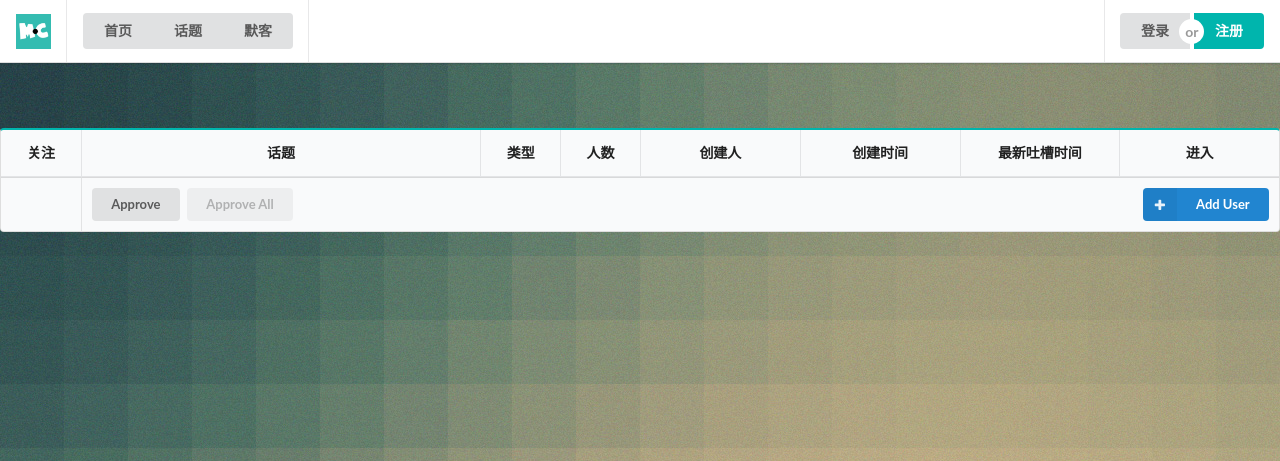
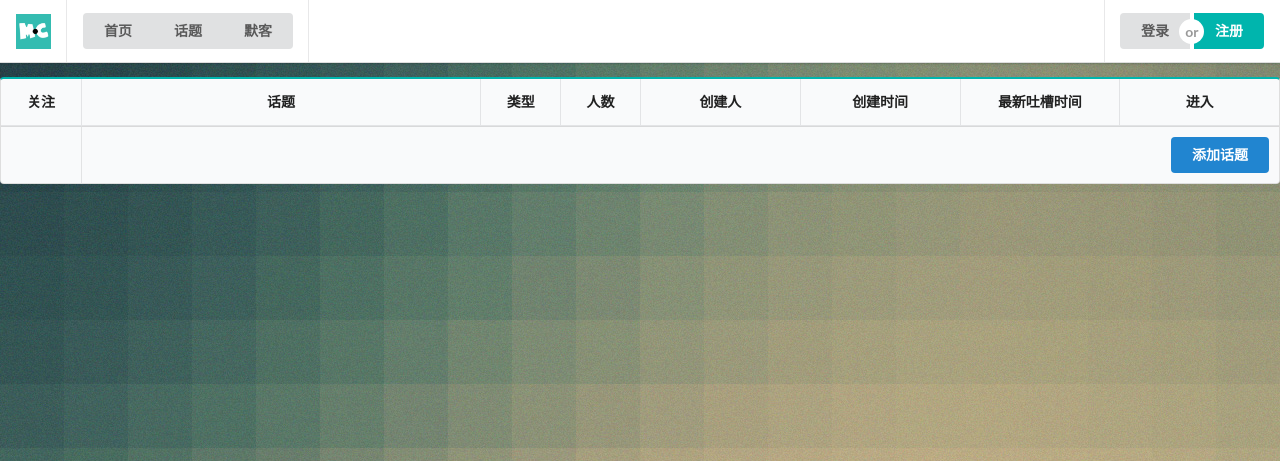
Before and after one commit to Feeeenng/Mocal, a Flask app: template mocal/templates/topic/topics.html in a window 1280 px wide. Shown: the top 461 px of the page. Run offline with Flask 2, Linux system fonts and the light colour scheme; the template is opened without the code that fills it, so the values that code supplies are empty; parts of the project's set-up code (start-up, migrations or seed data) failed here and were passed over; some libraries are stand-ins or nearby versions.

Commit message:
话题列表

```diff
--- a/mocal/templates/topic/topics.html
+++ b/mocal/templates/topic/topics.html
@@ -7,7 +7,7 @@
     <style>
     .qz {
         position: relative;
-        margin-top: 10%;
+        margin-top: 6%;
     }
 
     .ui.toggle.checkbox input:focus:checked~.box:before, .ui.toggle.checkbox input:focus:checked~label:before {
@@ -50,10 +50,25 @@
                 });
             });
 
-            $('.mark').click(function(){
+            $('.ui.checkbox').checkbox({
+                onChecked: function() {
+                    $(this).val('1');
                     var topic_id = $(this).parents('tr').attr('id');
+                    mark(topic_id)
+                },
+                onUnchecked: function() {
+                    $(this).val('0');
+                    var topic_id = $(this).parents('tr').attr('id');
+                    mark(topic_id)
+                }
+            });
+
+        });
+
+        function mark(topic_id){
             var data = {
-                    'topic_id': topic_id
+                'topic_id': topic_id,
+                'mark': true
             };
             var url = "{{ url_for('topic.mark') }}";
             $.ajax({
@@ -67,35 +82,20 @@
                         var is_marked = result['is_marked'];
                         var members = result['members'];
                         if(is_marked) {
-                                $('#mark'+topic_id).attr("class", "x ui tiny button mark").text("取消关注");
-                                $('#members').text(members);
+                            $('#members_'+topic_id).text(members);
                         }else{
-                                $('#mark'+topic_id).attr("class", "x ui tiny teal button mark").text("关注");
-                                $('#members').text(members);
+                            $('#members_'+topic_id).text(members);
                         }
                     }
                 }
             });
-            });
-
-            $('.ui.checkbox').checkbox({
-                onChecked: function() {
-                    $(this).val('1');
-                },
-                onUnchecked: function() {
-                    $(this).val('0');
         }
-            });
-
-        });
     </script>
 {% endblock %}
 
 {% block content %}
     <div class="qz">
     </div>
-
-
 
     <table class="ui teal compact celled definition table">
       <thead class="full-width">
@@ -117,7 +117,7 @@
           <td class="center aligned collapsing"> <!--关注-->
           {% if topic.is_marked(current_user.id) %}
             <div class="ui toggle checkbox">
-              <input type="checkbox" value="1">
+              <input type="checkbox" value="1" checked>
               <label></label>
             </div>
           {% else %}
@@ -129,16 +129,19 @@
           </td>
           <td>{{ topic.name }}</td> <!--话题-->
           <td class="center aligned">{{ topic.type_text }}</td> <!--类型-->
-          <td class="center aligned">{{ topic.members }}</td> <!--人数-->
+          <td class="center aligned" id="members_{{ topic.id }}">{{ topic.members }}</td> <!--人数-->
           <td class="center aligned">
             <img class="ui avatar image" src="{{ get_user_photo(topic.creator_id)(256) }}">
             {{ get_user_name(topic.creator_id) }}
           </td> <!--创建人-->
           <td class="center aligned">{{ topic.created_ed_str }}</td> <!--创建时间-->
-          <td class="center akugned"></td> <!--最新吐槽时间-->
+          <td class="center aligned"></td> <!--最新吐槽时间-->
           <th class="center aligned"> <!--进入-->
-            <div class="ui small teal labeled icon button in-topic">
-              <i class="arrow right icon"></i> 切入话题
+            <div class="ui teal animated button in-topic" tabindex="0">
+              <div class="visible content">切入话题</div>
+              <div class="hidden content">
+                <i class="arrow right icon"></i>
+              </div>
             </div>
           </th>
         </tr>
@@ -148,15 +151,12 @@
       <tfoot class="full-width">
         <tr>
           <th></th>
-          <th colspan="8">
-            <div class="ui right floated small primary labeled icon button">
-              <i class="add icon"></i> Add User
+          <th colspan="7" class="center aligned">
+            <div class="ui blue animated right floated button in-topic" tabindex="0">
+              <div class="visible content">添加话题</div>
+              <div class="hidden content">
+                <i class="add icon"></i>
               </div>
-            <div class="ui small button">
-              Approve
-            </div>
-            <div class="ui small disabled button">
-              Approve All
             </div>
           </th>
         </tr>
```
Lines whose indentation alone changed are shown as unchanged.
